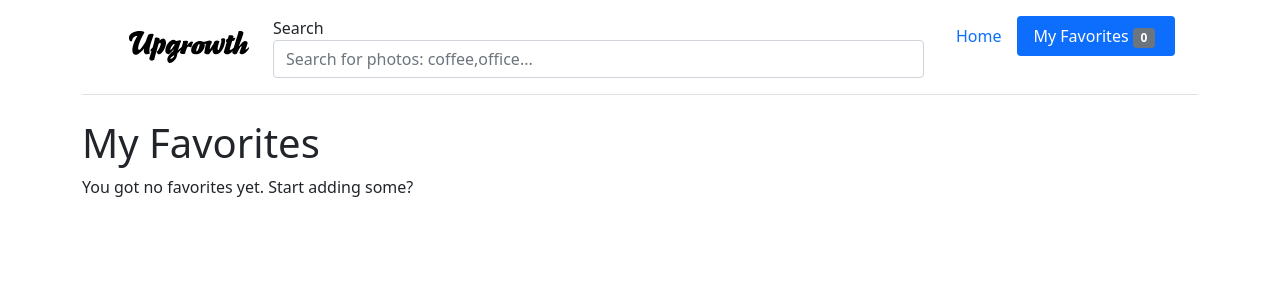
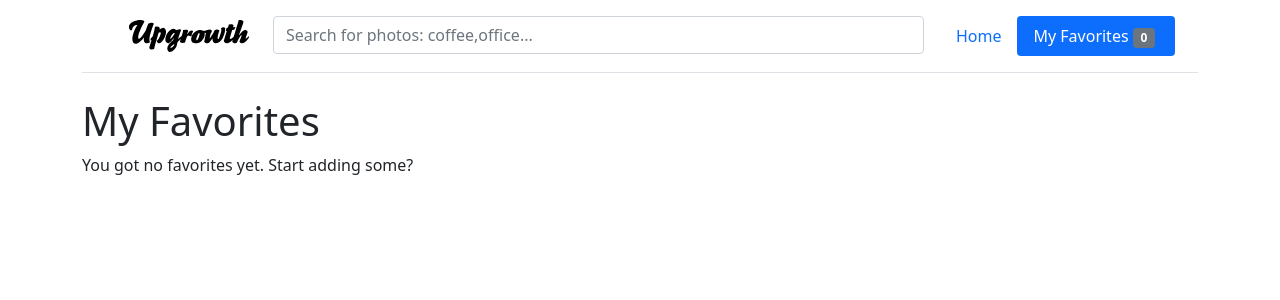
Before and after one commit to rickykiet83/upgrowth-unsplash-app, a Next.js app: page /favorites in a window 1280 px wide. Shown: the top 300 px of the page. Built offline with nearby package versions, Linux system fonts and the light colour scheme.

Commit message:
remove label of search bar

```diff
--- a/components/common/Searchbar/Searchbar.tsx
+++ b/components/common/Searchbar/Searchbar.tsx
@@ -36,9 +36,6 @@ const Searchbar: FC<Props> = ({
 
   return (
     <>
-      <label className='hidden' htmlFor={id}>
-        Search
-      </label>
       <Input
         id={id}
         className={className}
```
